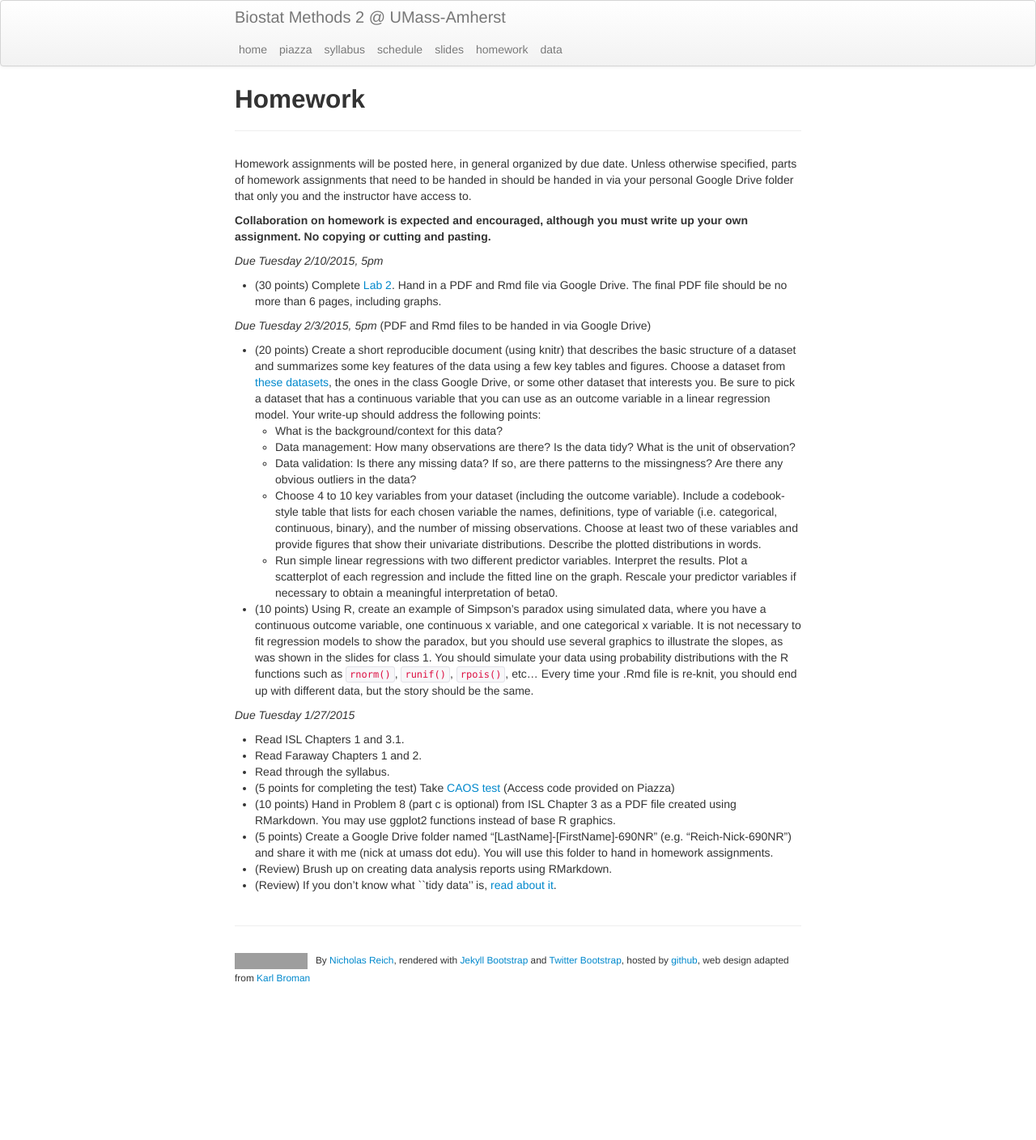
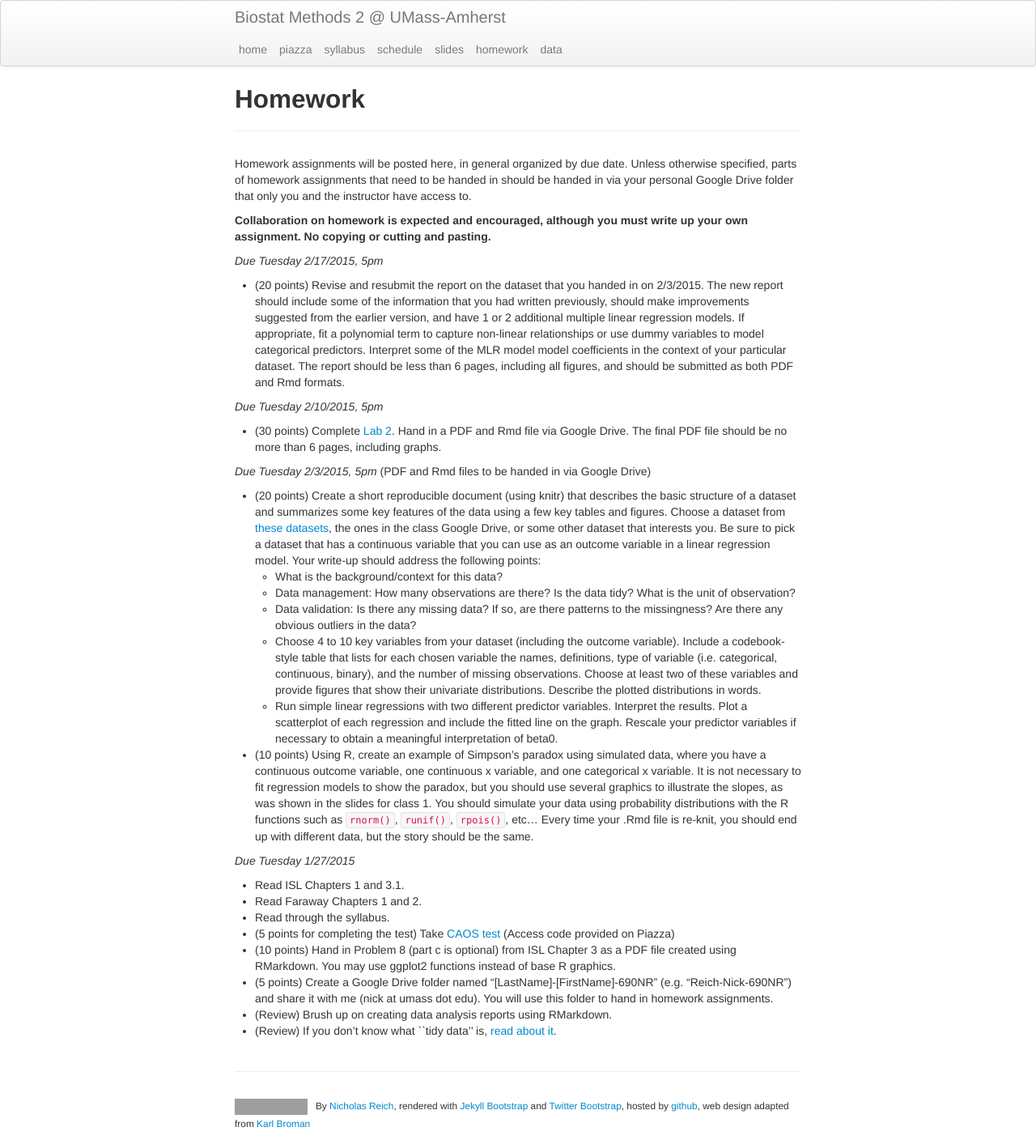
Before and after one commit to nickreich/stat-modeling-2015, a Jekyll site: the page built from pages/homework.md, in a window 1280 px wide. Shown: the whole page at 81% size. Built offline with Jekyll 4.4.1, drawn with Linux system fonts in a browser that asks for light colours; before the commit the page ends 1228 px from its top, so only the background shows below that; grey boxes are pictures that could not be loaded.

Commit message:
homework update.

```diff
--- a/pages/homework.md
+++ b/pages/homework.md
@@ -7,6 +7,9 @@
 Homework assignments will be posted here, in general organized by due date. Unless otherwise specified, parts of homework assignments that need to be handed in should be handed in via your personal Google Drive folder that only you and the instructor have access to.
 
 **Collaboration on homework is expected and encouraged, although you must write up your own assignment. No copying or cutting and pasting.**
+
+_Due Tuesday 2/17/2015, 5pm_
+* (20 points) Revise and resubmit the report on the dataset that you handed in on 2/3/2015. The new report should include some of the information that you had written previously, should make improvements suggested from the earlier version, and have 1 or 2 additional multiple linear regression models. If appropriate, fit a polynomial term to capture non-linear relationships or use dummy variables to model categorical predictors. Interpret some of the MLR model model coefficients in the context of your particular dataset. The report should be less than 6 pages, including all figures, and should be submitted as both PDF and Rmd formats.
 
 _Due Tuesday 2/10/2015, 5pm_
 
```
